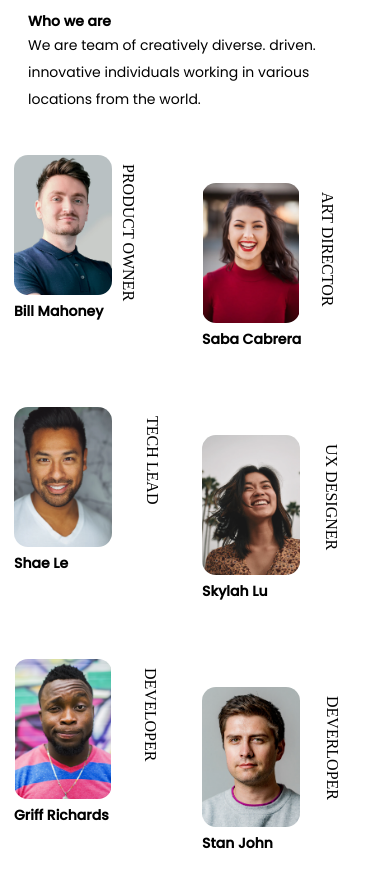
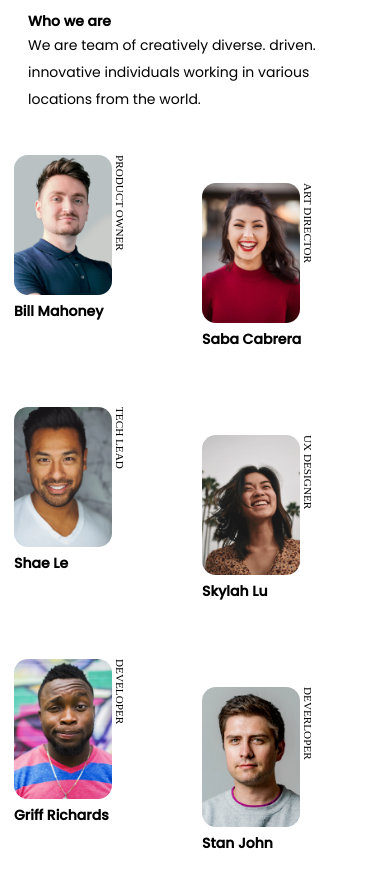
Before and after one commit to varnitagrawal24/team-page-drill, a plain HTML site: page index.html in a window 390 px wide. Shown: the part 63-950 px from the top of the page. Drawn offline with Linux system fonts and the light colour scheme.

Commit message:
update css

```diff
--- a/style.css
+++ b/style.css
@@ -41,15 +41,15 @@ main {
   text-transform: uppercase;
   font-size: 16px;
   position: absolute;
-  transform: rotate(90deg) translateX(50%);
+  writing-mode: vertical-lr;
   text-wrap: nowrap;
-  right: -2.5rem;
+  right:0;
 }
 .pic img {
   width: 14rem;
   height: 21rem;
   border-radius: 1rem;
-  object-fit: contain;
+  object-fit: cover;
 }
 .pic .name {
   display: block;
@@ -87,11 +87,12 @@ main {
     height: 14rem;
   }
   .pic img {
-    width: 11rem;
-    height: 18rem;
+    width: 10rem;
+    height: 14rem;
   }
   .pic .position {
-    right: -7rem;
+    right:-1.9rem;
+    font-size: .8rem;
   }
 }
 @media screen and (max-width: 500px) {
@@ -110,7 +111,7 @@ main {
     height: 10rem;
   }
   .pic .position {
-    right: -5rem;
+    right: 0rem;
   }
   .pic:nth-child(2n + 2) {
     margin-top: 2rem;
```
